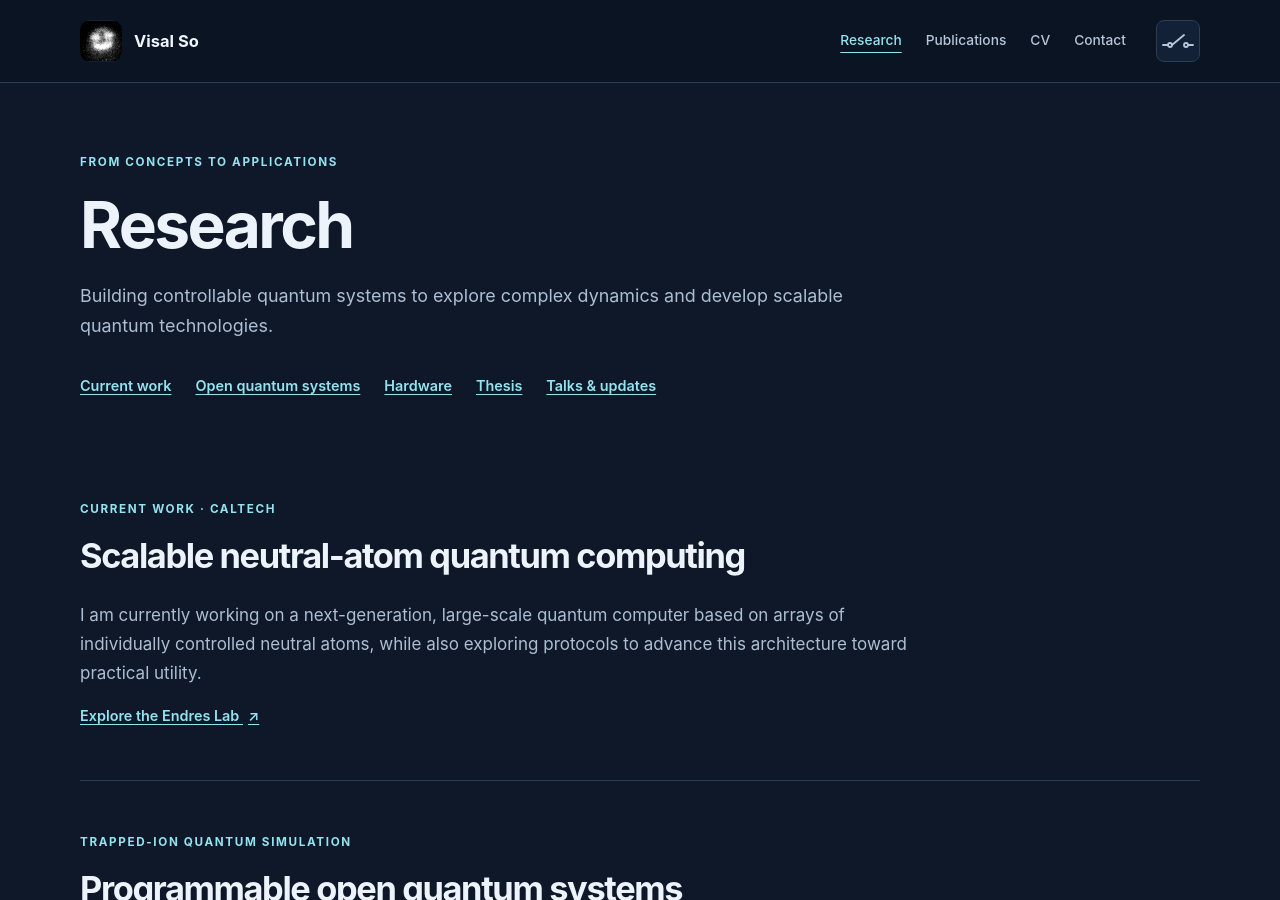
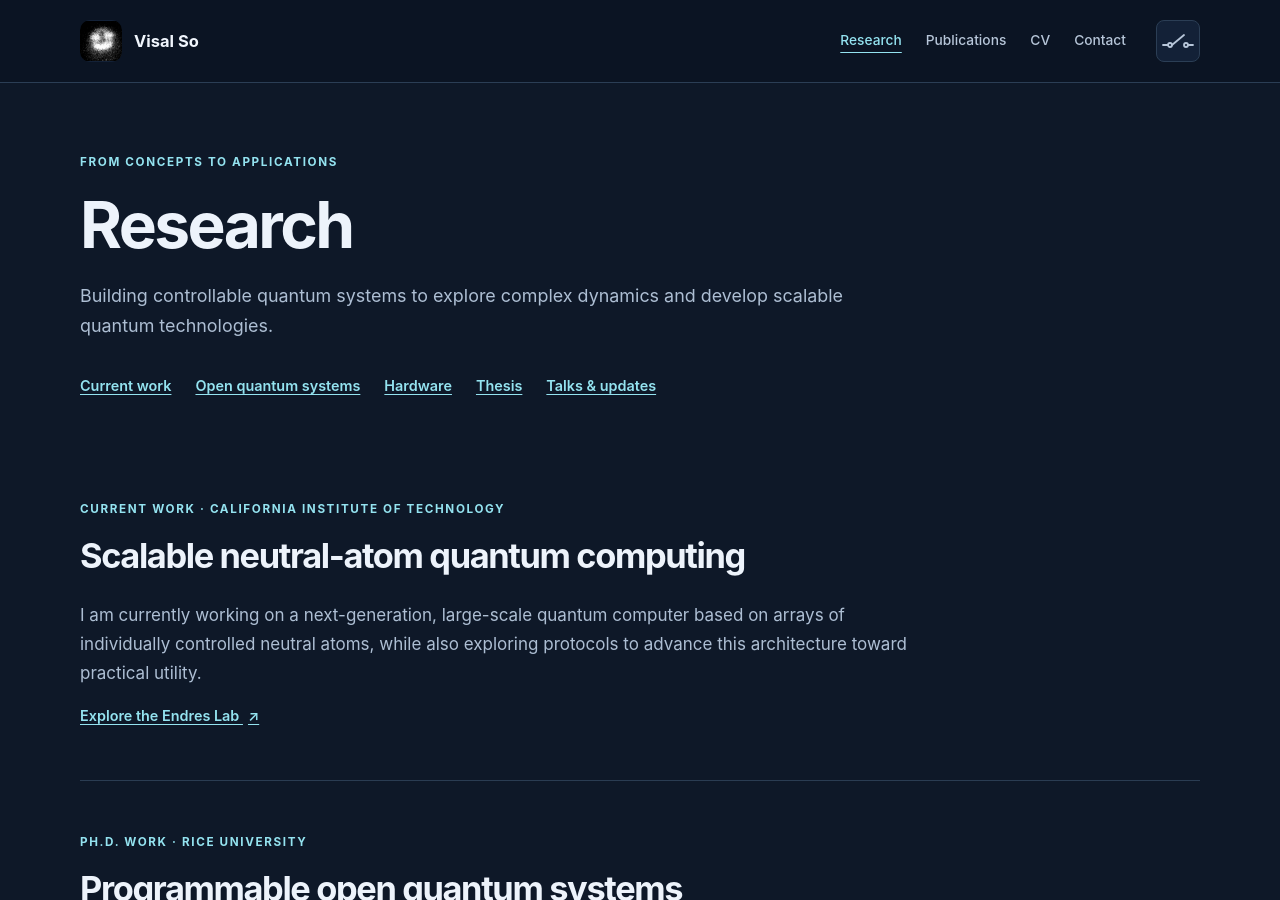
Before and after one commit to visalso/visalso.github.io, a Jekyll site: the page built from research.html, in a window 1280 px wide and 900 px high. Built offline with Jekyll 4.4.1, drawn with Linux system fonts in a browser that asks for light colours.

Commit message:
Update research.html

```diff
--- a/research.html
+++ b/research.html
@@ -21,7 +21,7 @@ nav: research
 <div class="container">
   <section class="section project" id="neutral-atoms" aria-labelledby="neutral-atoms-title">
     <div class="project__heading">
-      <p class="section-kicker">Current work · Caltech</p>
+      <p class="section-kicker">Current work · California Institute of Technology</p>
       <h2 id="neutral-atoms-title">Scalable neutral-atom quantum computing</h2>
     </div>
     <div class="project__body prose">
@@ -32,7 +32,7 @@ nav: research
 
   <section class="section project" id="open-systems" aria-labelledby="open-systems-title">
     <div class="project__heading">
-      <p class="section-kicker">Trapped-ion quantum simulation</p>
+      <p class="section-kicker">Ph.D. work · Rice University</p>
       <h2 id="open-systems-title">Programmable open quantum systems</h2>
     </div>
     <div class="project__body prose">
```
